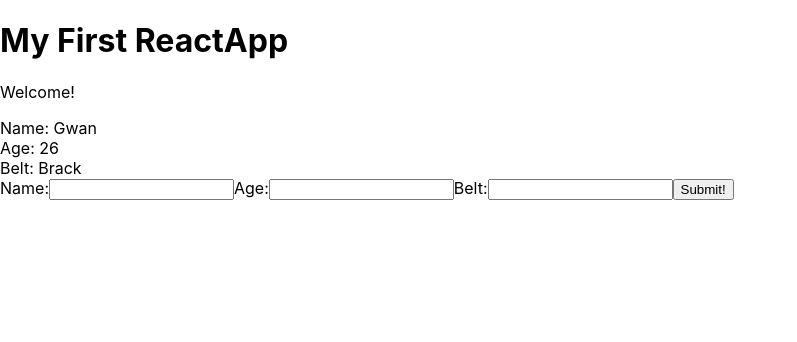
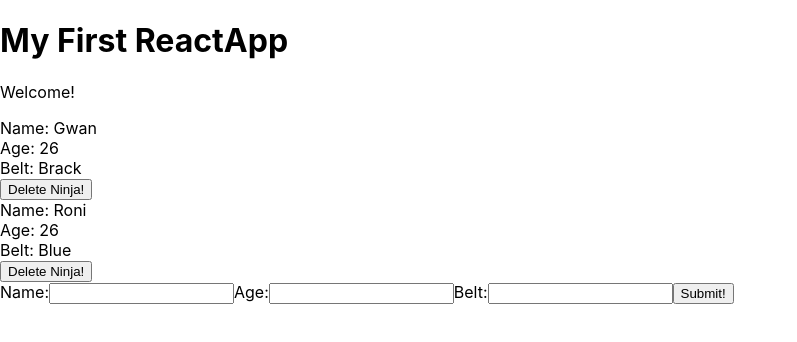
Before and after one commit to singonwan/ReactNinja, a React (Create React App) app in the folder myapp/: page / in a window 1280 px wide. Shown: the top 342 px of the page, without its empty margins (0-797 px from the left). Built offline with nearby package versions, Linux system fonts and the light colour scheme.

Commit message:
lesson 19 deleting ninjas using the filter method

```diff
--- a/myapp/src/App.js
+++ b/myapp/src/App.js
@@ -12,7 +12,7 @@ class App extends Component {
   state = {
     ninjas :[
       {name: 'Gwan', age: 26,  belt: 'Brack', id: 1 },
-      {name: 'Roni', age: 25,  belt: 'Blue', id: 2 },
+      {name: 'Roni', age: 26,  belt: 'Blue', id: 2 },
       {name: 'Ed', age: 25,  belt: 'Green', id: 3 }
     ]
   }
@@ -27,12 +27,23 @@ class App extends Component {
       ninjas: ninjas
     })
   }
+  deleteNinj = (id) => {
+    // remember we cant destruct or alter the state directly.
+    //  instead we can use a nondestructive method, filter. -> cycles thru array, returns a new array and filter certain object based on condition
+    let ninjas = this.state.ninjas.filter(ninja => {
+      //this callback func(func passed within func) for each ninja if returns true, it will not be filtered. if false, it will be filtered.
+      return ninja.id !== id
+    });
+    this.setState({
+      ninjas: ninjas
+    })
+  }
   render() {
     return (
     <div className="App">
       <h1>My First ReactApp</h1>
       <p>Welcome!</p>
-      <Ninjas ninjas={this.state.ninjas} />
+      <Ninjas deleteNinj={this.deleteNinj} ninjas={this.state.ninjas} />
       <AddNinja addNinj={this.addNinj}/>
     </div>
     );
--- a/myapp/src/Ninjas.js
+++ b/myapp/src/Ninjas.js
@@ -1,38 +1,25 @@
 import React from 'react';
 
 // class Ninjas extends Component{
-const Ninjas = ({ninjas}) => { //destruct in here instead of down there.
+const Ninjas = ({ninjas, deleteNinj}) => { //destruct in here instead of down there.
     // render(){
         //destructuring, var names must be the same as prop names
         // const { name, age, belt} = this.props;
         // const {ninjas} = props; //array is stored
     //new array full of html elements
 
-    // const ninjaList = ninjas.map(ninja => { //for each ninja we return the following JSX
-    //     //conditional output
-    //     if (ninja.age > 25){
-    //         return (
-    //             //Warning: Each child in a list should have a unique "key" prop. so react can identify which ninja this is for
-    //             // easier removal or manipulation in the future
-    //         <div className="ninja" key={ ninja.id }>
-    //             <div>Name: {ninja.name}</div>
-    //             <div>Age: {ninja.age}</div>
-    //             <div>Belt: {ninja.belt}</div>
-    //         </div>
-    //         )
-    //     } else {
-    //         return null
-    //     }
-    // })
-
     //using js ternary condition operator       //condition ? ():()
     //LOGIC UP HERE - SAVE IT IN A VARIABLE CONST
+
+    //deleteninj cant add () after function or else it is auto invoked without onClick.
+    //to combat this we use the arrow func aka an anonymous function. now function only invokes after click
     const ninjaList = ninjas.map(ninja => {
         return ninja.age > 25 ? (
                 <div className="ninja" key={ ninja.id }>
                     <div>Name: {ninja.name}</div>
                     <div>Age: {ninja.age}</div>
                     <div>Belt: {ninja.belt}</div>
+                    <button onClick={() => {deleteNinj(ninja.id)}}>Delete Ninja!</button>
                 </div>
         ) : null
     });
```
